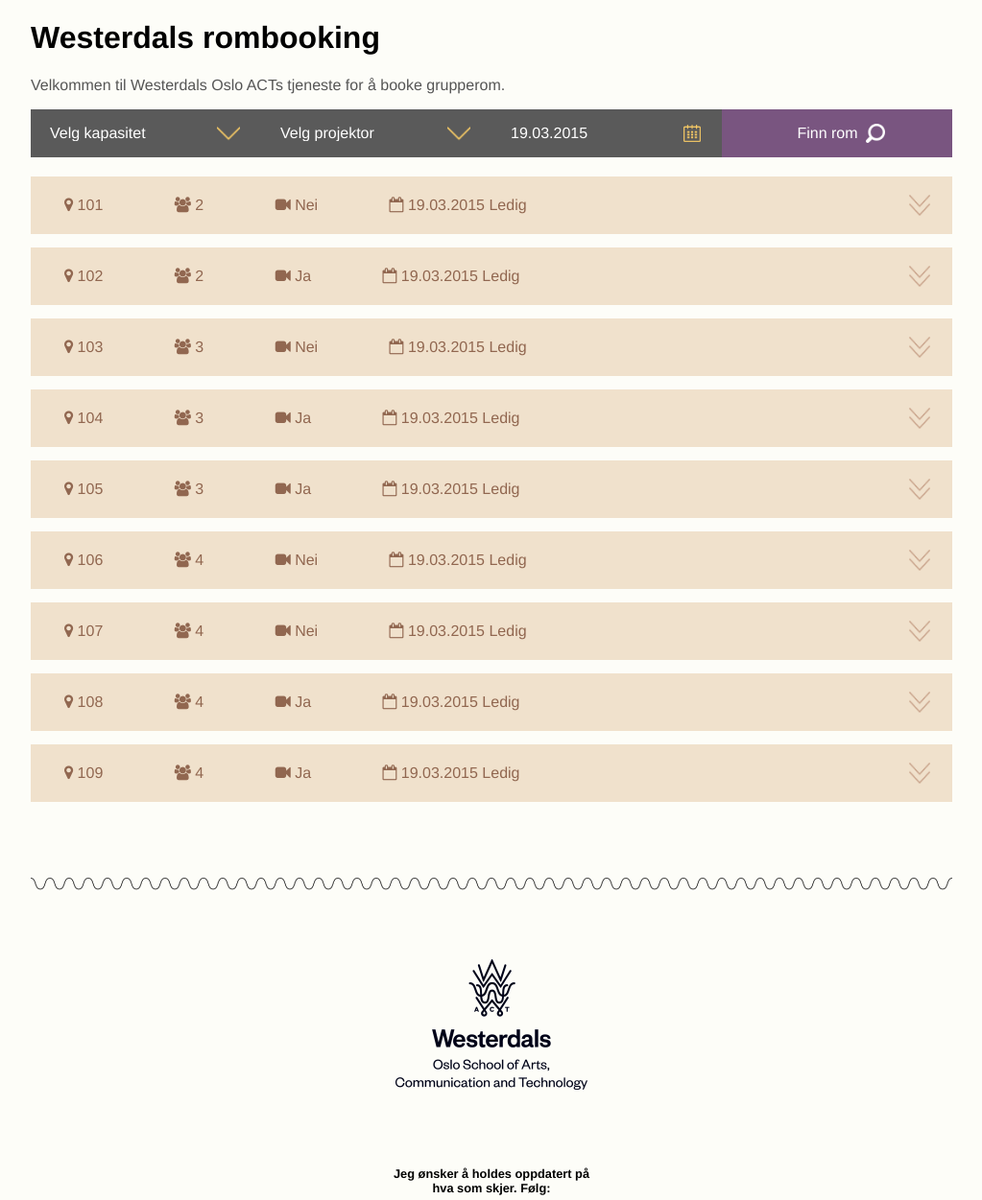
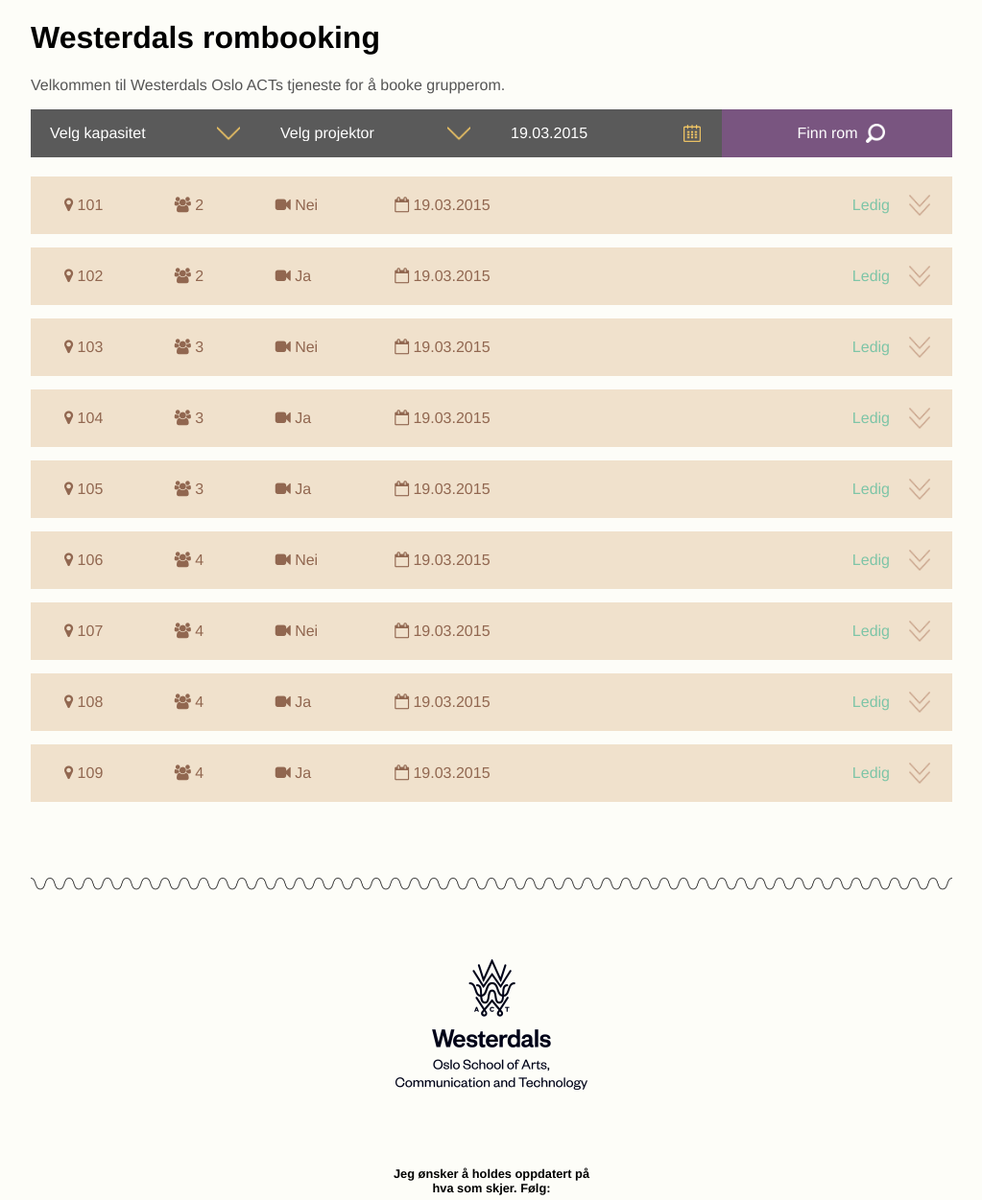
Before and after one commit to Alacho94/eksamen, a PHP site: page /hjem in a window 1280 px wide. Shown: the part 110-1361 px from the top of the page at 96% size, without its empty margins (128-1151 px from the left). Run offline with PHP 8.4, Linux system fonts and the light colour scheme; data comes from the database, SQL or seed files in the repository; data that the repository does not hold is empty; some libraries are stand-ins or nearby versions.

Commit message:
Design forbedringer på romstatus, ikoner og knapper

```diff
--- a/nettside/css/style.css
+++ b/nettside/css/style.css
@@ -163,14 +163,16 @@
 }
 
 .rom.aktiv {
-    height: 230px;
+    height: 270px;
 }
 
 .rom.aktiv .romDetaljer {
-    background-color: #FFF;
-    color: #333;
-    background-position: 910px -50px;
-    background-size: 26px;
+    background:
+        url('../img/dropDown.png') no-repeat,
+        #FFF;
+    color: #444;
+    background-position: 910px -22px;
+    background-size: 22px;
 }
 
 .rom.inaktiv .romDetaljer {
@@ -196,12 +198,37 @@
     line-height: 50px;
     cursor: pointer;
     font-family: 'Helvetica Neue', Helvetica, Arial, sans-serif;
-    color: #444;
     float: left;
+    position: relative;
+    background:
+        url('../img/dropDownV2.png') no-repeat,
+        #f0e1cc;
 }
 
-.romRomNr, .romKapasitet, .romProjektor {
+.romProjektor {
+    width: 50px;
+    display: inline-block;
+}
+
+.romRomNr, .romKapasitet, .romProjektor, .romDato {
     margin-right: 70px;
+}
+
+.romStatus {
+    position: absolute;
+    right: 70px;
+}
+
+.romStatus.rod {
+    color: rgb(255, 112, 97);
+}
+
+.romStatus.gul {
+    color: rgb(145, 103, 80);
+}
+
+.romStatus.gronn {
+    color: rgb(126, 197, 167);
 }
 
 /* Timetabell start */
@@ -209,8 +236,26 @@
     display: block;
     float: left;
     width: 660px;
-    height: 180px;
+    height: 220px;
     overflow: hidden;
+}
+
+.velgAlle {
+    display: block;
+    width: 660px;
+    height: 39px;
+    text-align: center;
+    line-height: 39px;
+    cursor: pointer;
+    font-family: 'Helvetica Neue', Helvetica, Arial, sans-serif;
+    background-color: rgb(126, 197, 167);
+    border-bottom: 1px solid rgb(81, 157, 125);
+    font-size: 0.9em;
+    color: #FFF;
+}
+
+.velgAlle:hover {
+    background-color: rgb(81, 157, 125);
 }
 
 .timeCheck {
@@ -237,7 +282,6 @@
     padding-left: 60px;
     font-family: 'Helvetica Neue', Helvetica, Arial, sans-serif;
 }
-
 
 .timeCheck.ledig label {
     background:
@@ -274,8 +318,25 @@
     outline: none;
 }
 
+.endingForm {
+    display: inline-block;
+    width: 290px;
+    height: 220px;
+    position: relative;
+}
+
+.endingForm .error {
+    width: 230px;
+    display: block;
+    position: absolute;
+    top: 6px;
+    left: 30px;
+}
+
 form#timesBestilling input[type="text"], form#timesBestilling input[type="password"] {
     display: block;
+    position: absolute;
+    left: 30px;
     width: 210px;
     height: 28px !important;
     border: 0;
@@ -283,6 +344,7 @@
     font-size: 1em;
     color: #555;
     padding: 0 20px 0 0;
+    margin: 0;
     clear: right;
     background-color: #f0f0f0;
     border-bottom: 2px solid #b1b1b1;
@@ -290,11 +352,11 @@
 }
 
 form#timesBestilling input[type="text"] {
-    margin: 24px 0 6px 30px;
+    bottom: 135px;
 }
 
 form#timesBestilling input[type="password"] {
-    margin: 6px 0 24px 30px;
+    bottom: 80px;
 }
 
 form#timesBestilling input[type="submit"] {
@@ -309,6 +371,9 @@
     color: #fff;
     font-weight: 600;
     -webkit-appearance: none;
+    position: absolute;
+    left: 0;
+    bottom: 0;
 }
 
 form#timesBestilling input[type="submit"]:hover, form#timesBestilling input[type="submit"]:focus {
@@ -323,14 +388,16 @@
     color: #b1b1b1;
     font-size: 18px;
     float: left;
+    position: absolute;
+    right: 35px;
 }
 
 .brukerIkon {
-    margin: 29px 0 11px -18px;
+    bottom: 140px;
 }
 
 .passordIkon {
-    margin: 11px 0 29px -18px;
+    bottom: 84px;
 }
 /* Timetabell slutt */
 /* Rom deler slutt */
@@ -499,7 +566,7 @@
 /* Endre booking slutt */
 
 /* Alt som bruker transition .2s */
-#menu ul li a, .romDetaljer, form#timesBestilling input, form#timesBestilling label, #filter *, #sosialeMedier ul li a, #hentDinTabell input, .booketRom, .booketRom * {
+#menu ul li a, .romDetaljer, form#timesBestilling input, form#timesBestilling label, #filter *, #sosialeMedier ul li a, #hentDinTabell input, .booketRom, .booketRom *, .velgAlle {
     transition: .2s ease-in-out;
     -webkit-transition: .2s ease-in-out;
     -moz-transition: .2s ease-in-out;
```
